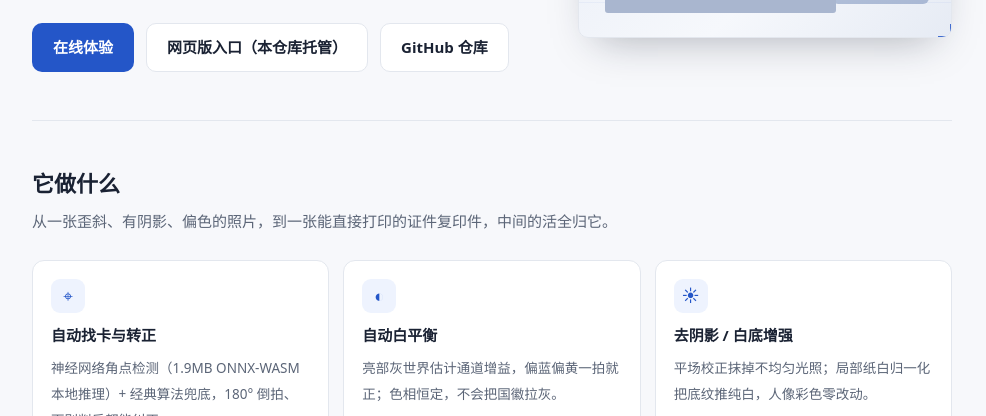
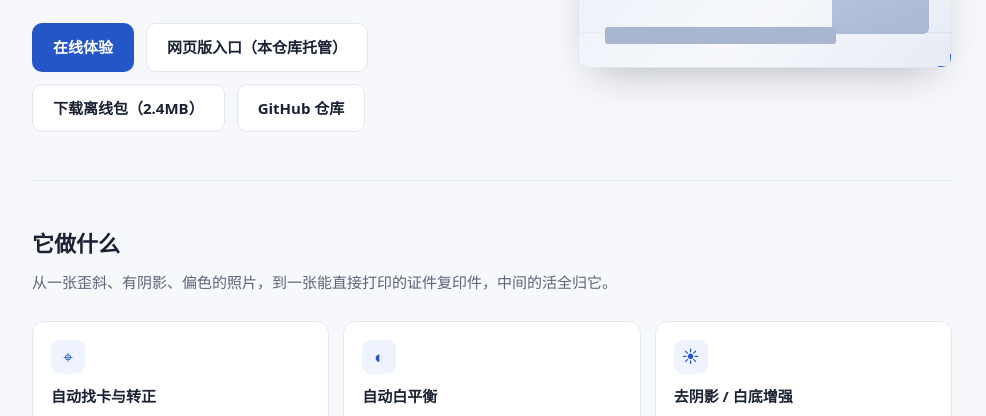
Before and after one commit to xuquen/sfzcopys, a plain HTML site: page index.html in a window 1280 px wide. Shown: the part 355-771 px from the top of the page, without its empty margins (148-1134 px from the left). Drawn offline with Linux system fonts and the light colour scheme.

Commit message:
release: v7.15（tag+离线包 sfzcopys-site-v7.15.zip 2.4MB）；README/展示页加下载入口

```diff
--- a/index.html
+++ b/index.html
@@ -110,6 +110,7 @@
       <div class="cta">
         <a class="btn primary" href="https://idcard-score.app.workbuddy.host/?sharecode=6HC62RJLEW" rel="noopener">在线体验</a>
         <a class="btn ghost" href="./site/index.html">网页版入口（本仓库托管）</a>
+        <a class="btn ghost" href="https://github.com/xuquen/sfzcopys/releases/download/v7.15/sfzcopys-site-v7.15.zip" rel="noopener">下载离线包（2.4MB）</a>
         <a class="btn ghost" href="https://github.com/xuquen/sfzcopys" rel="noopener">GitHub 仓库</a>
       </div>
     </div>
```
Also changed, not shown: 1 other file.
